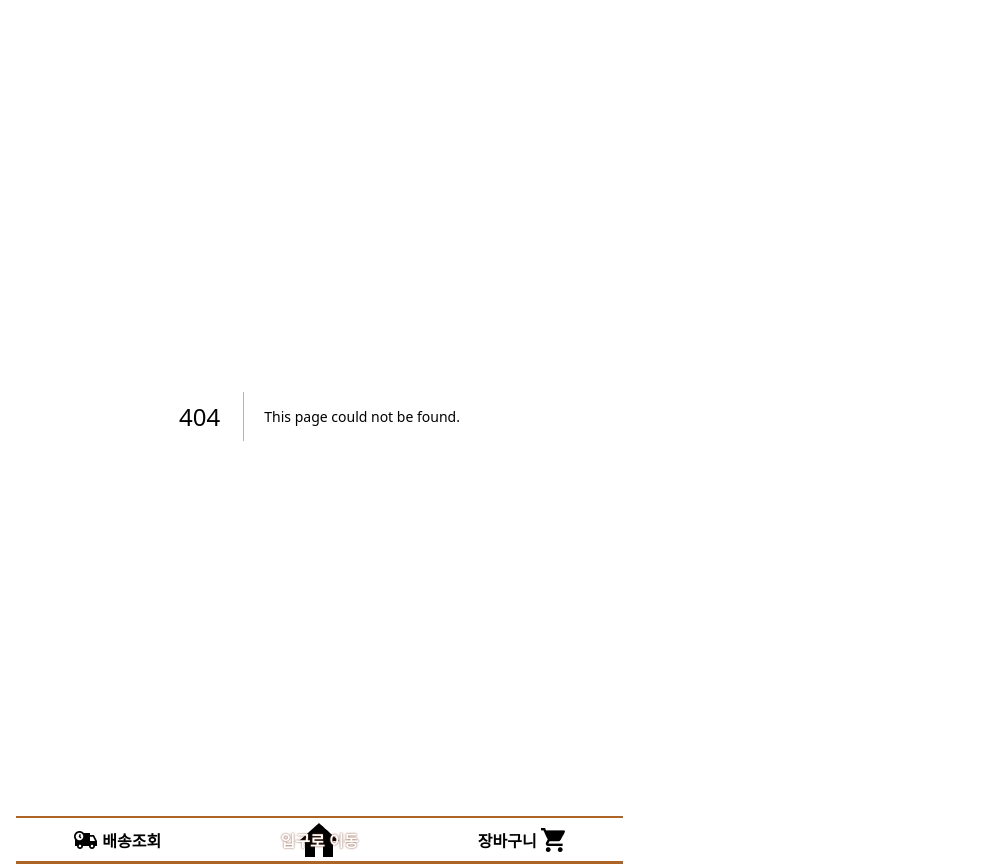
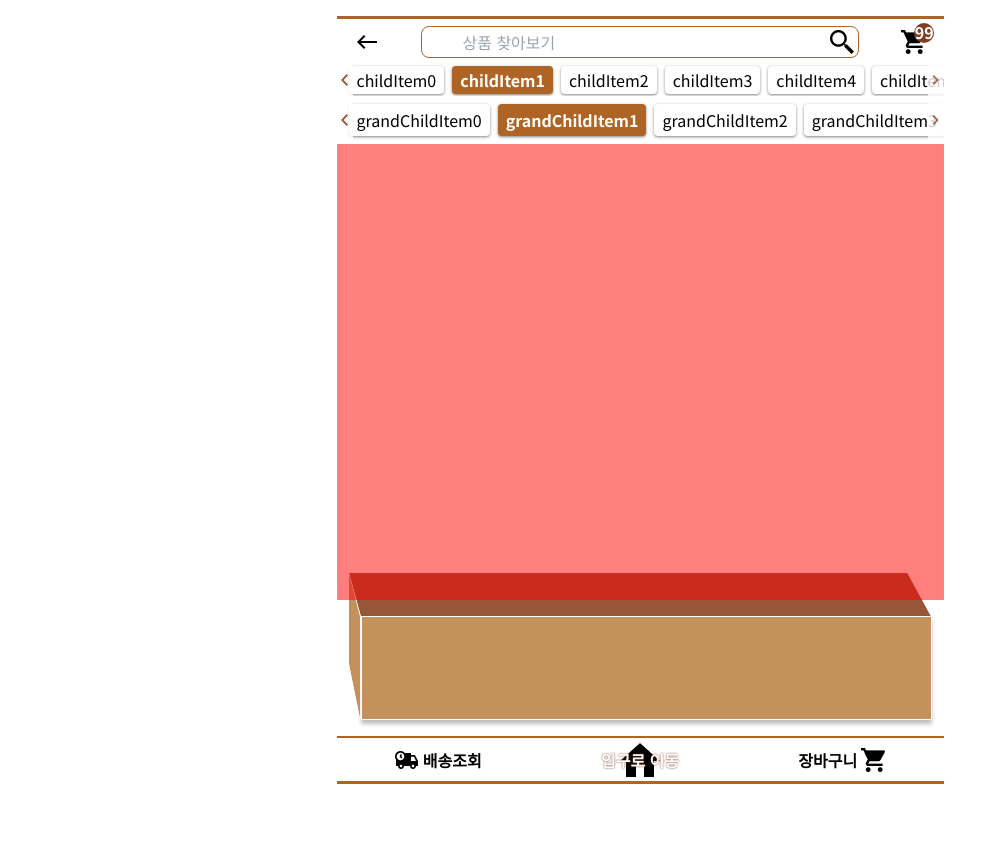
Before and after one commit to SimJaemoon/food-search, a Next.js app: page /ProductList/1/1/1 in a window 1280 px wide. Before the commit this address had no page. Shown: the whole page, without its empty margins (0-991 px from the left). After the commit the page ends 800 px from the top, so only its background shows below. Built offline with nearby package versions, Linux system fonts and the light colour scheme.

Commit message:
UI: Change ProductList page : dynamic routes - CategoryDetailCarousel
Change routing type : dynamic routes
Add component : CategoryDetailCarousel

```diff
--- /dev/null
+++ b/src/app/ProductList/[categoryId]/[categoryGroupId]/[categorySingleId]/page.tsx
@@ -0,0 +1,87 @@
+import Header from '@/components/organisms/Header';
+import CategoryDetailCarousel from '@/components/molecules/CategoryDetailCarousel';
+import { mockProductCategoryData } from '@/lib/data/productCategoryData';
+
+export default function ProductList({
+  params,
+}: {
+  params: {
+    categoryId: string;
+    categoryGroupId: string;
+    categorySingleId: string;
+  };
+}) {
+  // FIXME: 선택된 item 탐색 code 개선(with 접근 불가능한 param 값 처리)
+  const { categoryId, categoryGroupId, categorySingleId } = params;
+  const [categoryIdNumber, categoryGroupIdNumber, categorySingleIdNumber] = [
+    categoryId,
+    categoryGroupId,
+    categorySingleId,
+  ].map((v) => parseInt(v));
+
+  const selectedCategory =
+    categoryIdNumber <= mockProductCategoryData.length - 1
+      ? categoryIdNumber
+      : 0;
+  const selectedGroupItem =
+    categoryGroupIdNumber <=
+    mockProductCategoryData[selectedCategory].children.length - 1
+      ? categoryGroupIdNumber
+      : 0;
+  const selectedSingleItem =
+    categorySingleIdNumber <=
+    mockProductCategoryData[selectedCategory].children[selectedGroupItem]
+      .children.length -
+      1
+      ? categorySingleIdNumber
+      : 0;
+  // FIXME:
+
+  return (
+    <>
+      <Header pageName="ProductList" />
+      <nav className="h-[80px] w-full">
+        {/* 세부 카테고리 - 그룹 */}
+        <div className="relative flex h-8 w-full items-center overflow-hidden px-3">
+          {/* FIXME: mock data 교체 */}
+          <CategoryDetailCarousel
+            items={mockProductCategoryData[selectedCategory].children}
+            type="categoryDetailGroup"
+            selectedItem={selectedGroupItem}
+          />
+        </div>
+        {/* 세부 카테고리 - 단일 */}
+        <div className="relative flex h-12 w-full items-center overflow-hidden px-3">
+          <CategoryDetailCarousel
+            items={
+              mockProductCategoryData[selectedCategory].children[
+                selectedSingleItem
+              ].children
+            }
+            type="categoryDetailSingle"
+            selectedItem={selectedSingleItem}
+          />
+        </div>
+      </nav>
+      <main className="relative h-[calc(100%-176px)] w-full">
+        {/* 매대 상자 */}
+        <div className="absolute bottom-4 left-[12px] h-[148px] w-[calc(100%-24px)]">
+          {/* 윗면 */}
+          <div className="absolute left-[0] top-[0] h-11 w-full bg-background [clip-path:polygon(0%_0%,_calc(100%-24px)_0%,_100%_44px,_12px_44px)]">
+            {/* 외곽선 생성 */}
+            <div className="absolute left-[0.5px] top-[0.5px] h-[calc(100%-1px)] w-[calc(100%-1px)] bg-secondaryEmphasize [clip-path:polygon(0%_0%,_calc(100%-24px)_0%,_100%_44px,_12px_44px)]"></div>
+          </div>
+          {/* 정면 */}
+          <div className="absolute left-[12px] top-[44px] h-[calc(100%-44px)] w-[calc(100%-12px)] border-[0.5px] border-background bg-secondary shadow-figma"></div>
+          {/* 측면 */}
+          <div className="absolute left-[0] top-[0] h-full w-3 bg-background [clip-path:polygon(0%_0%,_100%_44px,_100%_100%,_0%_calc(100%-56px))]">
+            {/* 외곽선 생성 */}
+            <div className="absolute left-[0.5px] top-[0.5px] h-[calc(100%-1px)] w-[calc(100%-1px)] bg-secondary [clip-path:polygon(0%_0%,_100%_44px,_100%_100%,_0%_calc(100%-56px))]"></div>
+          </div>
+        </div>
+        {/* 상품 목록 */}
+        <ol className="absolute left-[0] top-[0] h-[calc(100%-16px-148px+28px)] w-full bg-highlight opacity-50"></ol>
+      </main>
+    </>
+  );
+}
--- a/src/app/ProductList/page.tsx
+++ /dev/null
@@ -1,32 +0,0 @@
-import Header from '@/components/organisms/Header';
-
-export default function ProductList() {
-  return (
-    <>
-      <Header pageName="ProductList" />
-      <nav className="h-[80px] w-full">
-        <div className="h-8 w-full bg-[#85344c]">nav area 1</div>
-        <div className="h-12 w-full bg-[#af4f7fc9]">nav area 2</div>
-      </nav>
-      <main className="relative h-[calc(100%-176px)] w-full">
-        {/* 매대 상자 */}
-        <div className="absolute bottom-4 left-[12px] h-[148px] w-[calc(100%-24px)]">
-          {/* 윗면 */}
-          <div className="absolute left-[0] top-[0] h-11 w-full bg-background [clip-path:polygon(0%_0%,_calc(100%-24px)_0%,_100%_44px,_12px_44px)]">
-            {/* 외곽선 생성 */}
-            <div className="absolute left-[0.5px] top-[0.5px] h-[calc(100%-1px)] w-[calc(100%-1px)] bg-secondaryEmphasize [clip-path:polygon(0%_0%,_calc(100%-24px)_0%,_100%_44px,_12px_44px)]"></div>
-          </div>
-          {/* 정면 */}
-          <div className="absolute left-[12px] top-[44px] h-[calc(100%-44px)] w-[calc(100%-12px)] border-[0.5px] border-background bg-secondary shadow-figma"></div>
-          {/* 측면 */}
-          <div className="absolute left-[0] top-[0] h-full w-3 bg-background [clip-path:polygon(0%_0%,_100%_44px,_100%_100%,_0%_calc(100%-56px))]">
-            {/* 외곽선 생성 */}
-            <div className="absolute left-[0.5px] top-[0.5px] h-[calc(100%-1px)] w-[calc(100%-1px)] bg-secondary [clip-path:polygon(0%_0%,_100%_44px,_100%_100%,_0%_calc(100%-56px))]"></div>
-          </div>
-        </div>
-        {/* 상품 목록 */}
-        <ol className="absolute left-[0] top-[0] h-[calc(100%-16px-148px+28px)] w-full bg-highlight opacity-50"></ol>
-      </main>
-    </>
-  );
-}
```
